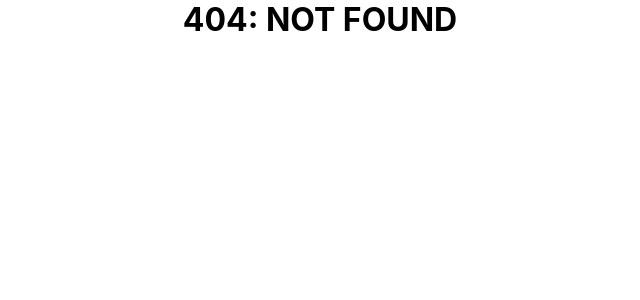
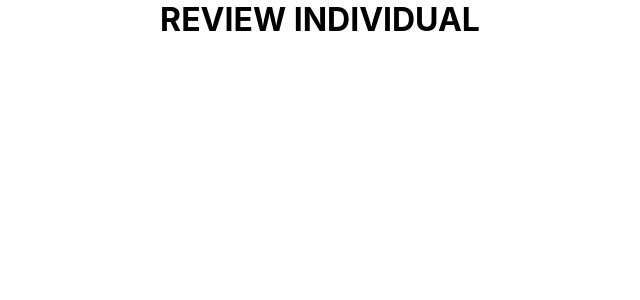
Before and after one commit to AlanAcevedo12/Music-Info, a React (Create React App) app in the folder client/: page /review/1 in a window 1280 px wide. Before the commit this address had no page. Shown: the top 300 px of the page, without its empty margins (320-960 px from the left). Built offline with nearby package versions, Linux system fonts and the light colour scheme.

Commit message:
Feat: now has better reviews

```diff
--- a/client/src/App.js
+++ b/client/src/App.js
@@ -15,6 +15,7 @@ const Profile = lazy(() => import("./pages/Profile/Profile"));
 const Favorites = lazy(() => import("./pages/Favorites/Favorites"));
 const Search = lazy(() => import("./pages/Search/Search"));
 const CreateReview = lazy(() => import("./pages/CreateReview/CreateReview"));
+const Review = lazy(() => import("./pages/Review/Review.jsx"));
 
 function App() {
 	return (
@@ -57,6 +58,10 @@ function App() {
 						element={<CreateReview />}
 					/>
 					<Route
+						path='/review/:reviewId'
+						element={<Review />}
+					/>
+					<Route
 						path="*"
 						element={<h1>404: NOT FOUND</h1>}
 					/>
--- /dev/null
+++ b/client/src/pages/Review/Review.jsx
@@ -0,0 +1,10 @@
+
+function Review() {
+    return (
+        <div className="Review">
+            <h1>REVIEW INDIVIDUAL</h1>
+        </div>
+    )
+}
+
+export default Review;
```
